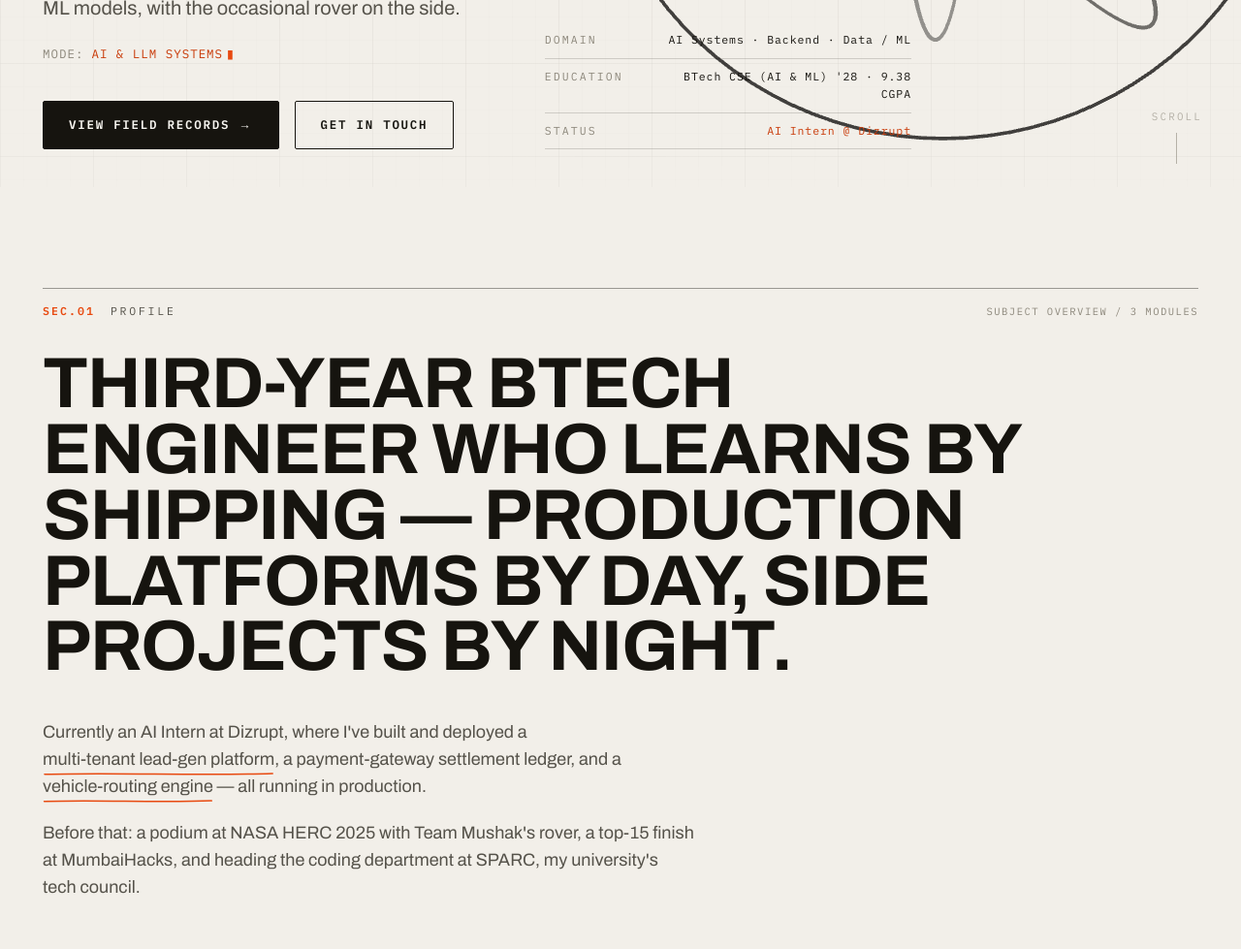
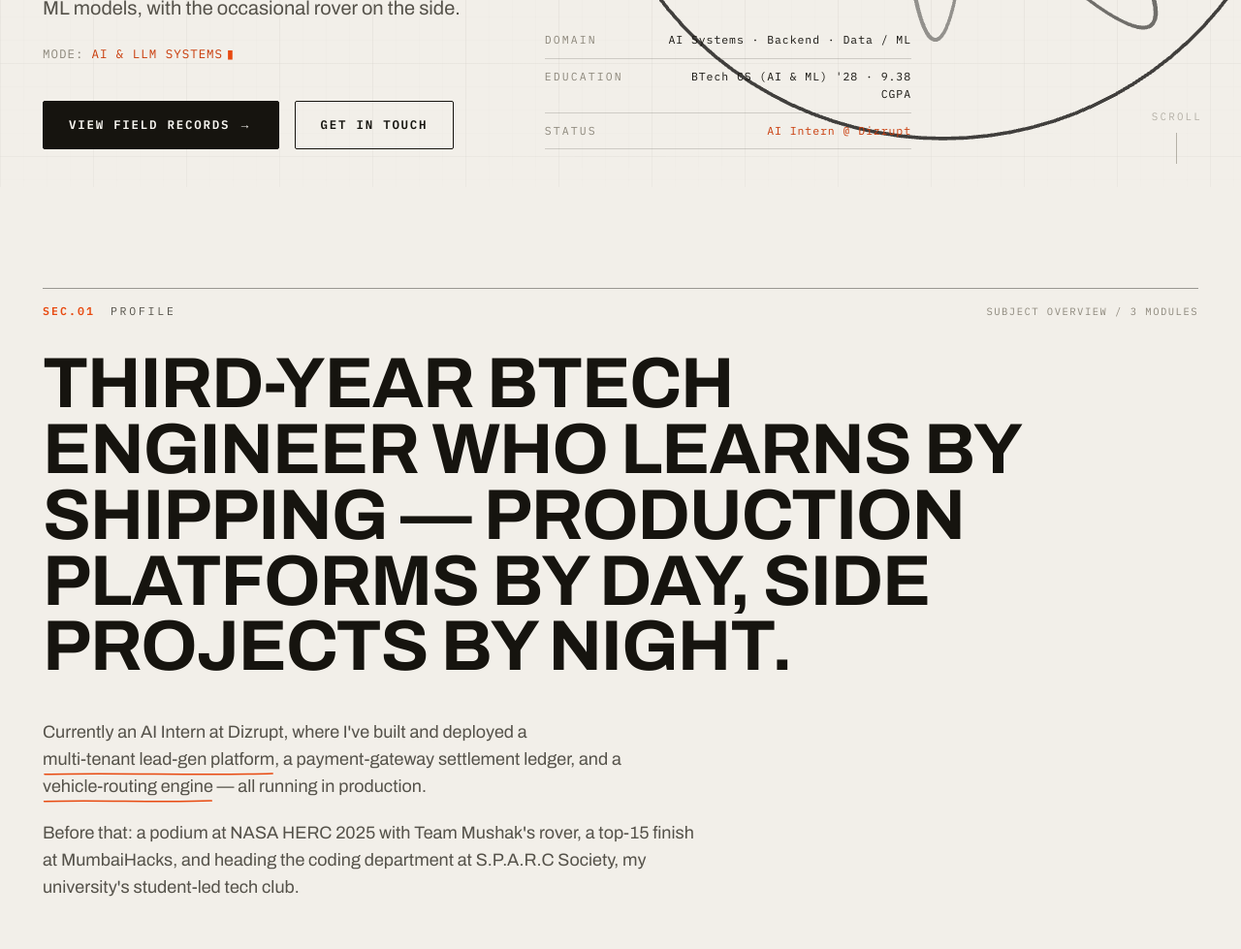
Before and after one commit to JustSid26/portfolio, a Next.js app: page / in a window 1280 px wide. Shown: the part 607-1586 px from the top of the page at 97% size. Built offline with nearby package versions, Linux system fonts and the light colour scheme.

Commit message:
Correct university name, degree title, and S.P.A.R.C description

```diff
--- a/src/components/About.tsx
+++ b/src/components/About.tsx
@@ -129,7 +129,7 @@ export default function About() {
                     <p>
                         Before that: a podium at NASA HERC 2025 with Team Mushak&apos;s rover,
                         a top-15 finish at MumbaiHacks, and heading the coding department
-                        at SPARC, my university&apos;s tech council.
+                        at S.P.A.R.C Society, my university&apos;s student-led tech club.
                     </p>
                 </div>
 
--- a/src/components/Hero.tsx
+++ b/src/components/Hero.tsx
@@ -263,7 +263,7 @@ export default function Hero() {
                             </div>
                             <div className="spec-row">
                                 <dt>Education</dt>
-                                <dd>BTech CSE (AI &amp; ML) &apos;28 · 9.38 CGPA</dd>
+                                <dd>BTech CS (AI &amp; ML) &apos;28 · 9.38 CGPA</dd>
                             </div>
                             <div className="spec-row">
                                 <dt>Status</dt>
```
